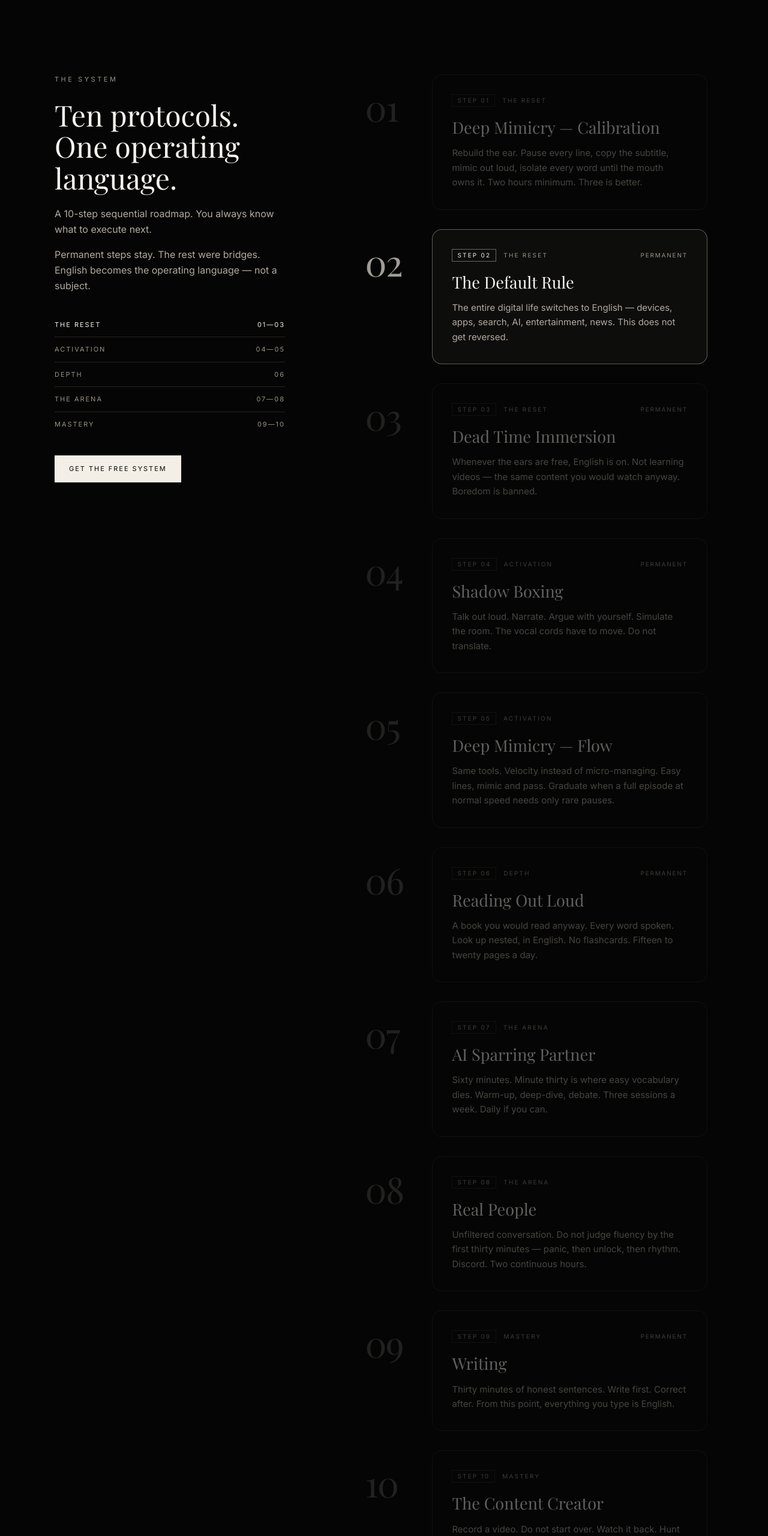
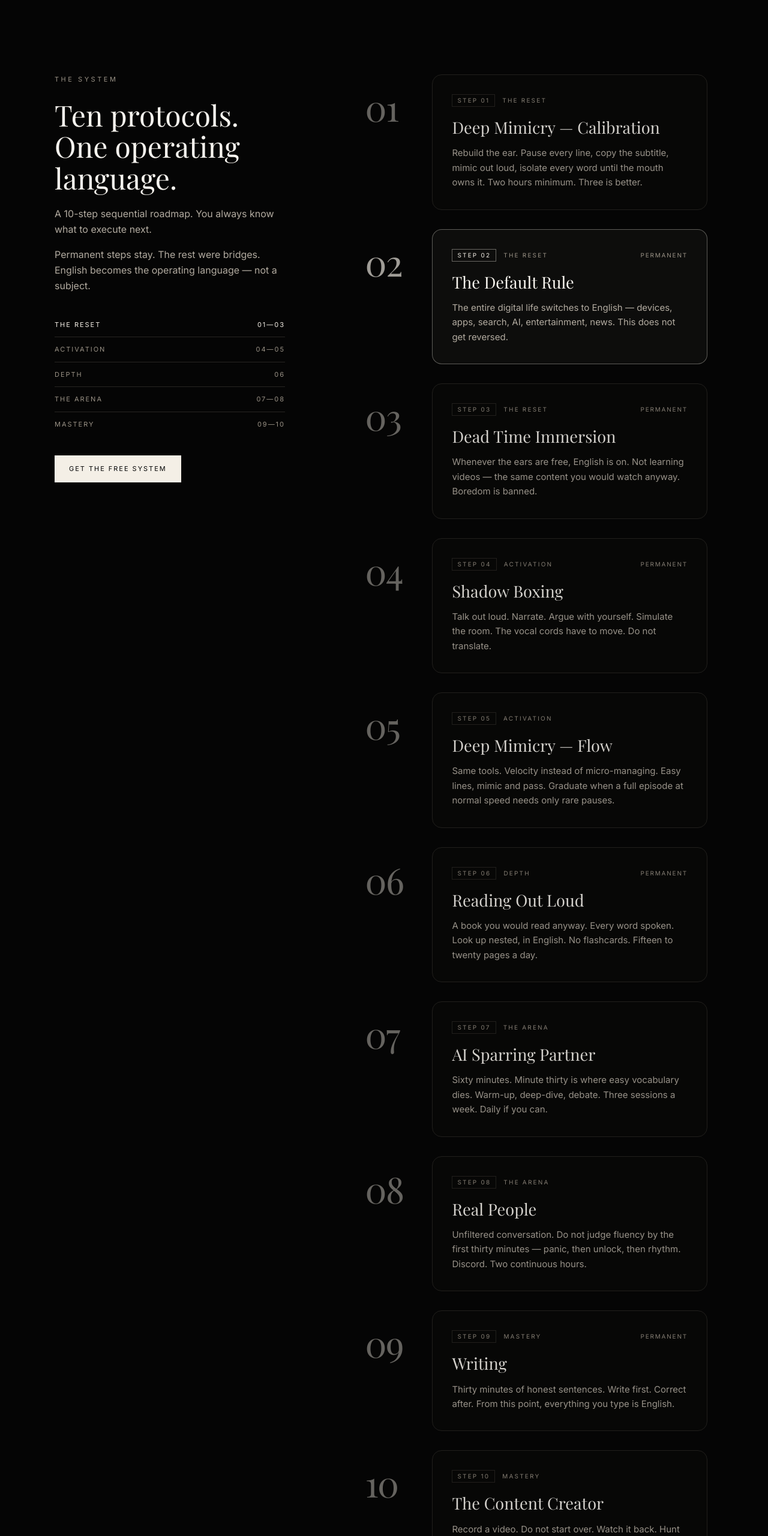
Before and after one commit to bearglobal-rgb/personalprojects, a website built with Vite: page index.html in a window 1280 px wide. Shown: the part 5840-8400 px from the top of the page at 60% size. Built offline with nearby package versions, Linux system fonts and the light colour scheme; a web font is replaced by a local one.

Commit message:
Fix mobile CTA hover and improve inactive System contrast

```diff
--- a/index.html
+++ b/index.html
@@ -166,64 +166,64 @@
                                     <p class="mt-3 text-[15px] leading-relaxed text-body">Rebuild the ear. Pause every line, copy the subtitle, mimic out loud, isolate every word until the mouth owns it. Two hours minimum. Three is better.</p>
                                 </article>
                             </li>
-                            <li id="protocol-02" class="grid grid-cols-[3.5rem_minmax(0,1fr)] items-start gap-3 sm:grid-cols-[5.5rem_minmax(0,1fr)] sm:gap-6"><button type="button" class="relative z-10 bg-void pt-5 pb-[0.38em] text-left font-serif text-4xl leading-none tabular-nums tracking-tight transition-colors duration-500 sm:pt-6 sm:text-6xl text-ink/12 hover:text-ink/35">02</button>
-                                <article class="step-card step-card-permanent rounded-2xl border p-6 transition-[opacity,border-color,background-color] duration-500 sm:p-8 border-line bg-panel/40 opacity-[0.38]">
+                            <li id="protocol-02" class="grid grid-cols-[3.5rem_minmax(0,1fr)] items-start gap-3 sm:grid-cols-[5.5rem_minmax(0,1fr)] sm:gap-6"><button type="button" class="relative z-10 bg-void pt-5 pb-[0.38em] text-left font-serif text-4xl leading-none tabular-nums tracking-tight transition-colors duration-500 sm:pt-6 sm:text-6xl text-ink/40 hover:text-ink/55">02</button>
+                                <article class="step-card step-card-permanent rounded-2xl border p-6 transition-[opacity,border-color,background-color] duration-500 sm:p-8 border-line bg-panel/40 opacity-[0.85]">
                                     <div class="flex flex-wrap items-center gap-x-3 gap-y-2"><span class="border px-2 py-0.5 text-[10px] tracking-[0.22em] uppercase border-line text-mute">Step <!-- -->02</span><button type="button" class="step-phase-label text-[10px] tracking-[0.22em] uppercase text-mute" disabled>The Reset</button><span class="step-permanence ml-auto text-[10px] tracking-[0.18em] uppercase text-mute">Permanent</span></div>
                                     <h3 class="mt-4 font-serif text-2xl leading-snug sm:text-[1.7rem]">The Default Rule</h3>
                                     <p class="mt-3 text-[15px] leading-relaxed text-body">The entire digital life switches to English — devices, apps, search, AI, entertainment, news. This does not get reversed.</p>
                                 </article>
                             </li>
-                            <li id="protocol-03" class="grid grid-cols-[3.5rem_minmax(0,1fr)] items-start gap-3 sm:grid-cols-[5.5rem_minmax(0,1fr)] sm:gap-6"><button type="button" class="relative z-10 bg-void pt-5 pb-[0.38em] text-left font-serif text-4xl leading-none tabular-nums tracking-tight transition-colors duration-500 sm:pt-6 sm:text-6xl text-ink/12 hover:text-ink/35">03</button>
-                                <article class="step-card step-card-permanent rounded-2xl border p-6 transition-[opacity,border-color,background-color] duration-500 sm:p-8 border-line bg-panel/40 opacity-[0.38]">
+                            <li id="protocol-03" class="grid grid-cols-[3.5rem_minmax(0,1fr)] items-start gap-3 sm:grid-cols-[5.5rem_minmax(0,1fr)] sm:gap-6"><button type="button" class="relative z-10 bg-void pt-5 pb-[0.38em] text-left font-serif text-4xl leading-none tabular-nums tracking-tight transition-colors duration-500 sm:pt-6 sm:text-6xl text-ink/40 hover:text-ink/55">03</button>
+                                <article class="step-card step-card-permanent rounded-2xl border p-6 transition-[opacity,border-color,background-color] duration-500 sm:p-8 border-line bg-panel/40 opacity-[0.85]">
                                     <div class="flex flex-wrap items-center gap-x-3 gap-y-2"><span class="border px-2 py-0.5 text-[10px] tracking-[0.22em] uppercase border-line text-mute">Step <!-- -->03</span><button type="button" class="step-phase-label text-[10px] tracking-[0.22em] uppercase text-mute" disabled>The Reset</button><span class="step-permanence ml-auto text-[10px] tracking-[0.18em] uppercase text-mute">Permanent</span></div>
                                     <h3 class="mt-4 font-serif text-2xl leading-snug sm:text-[1.7rem]">Dead Time Immersion</h3>
                                     <p class="mt-3 text-[15px] leading-relaxed text-body">Whenever the ears are free, English is on. Not learning videos — the same content you would watch anyway. Boredom is banned.</p>
                                 </article>
                             </li>
-                            <li id="protocol-04" class="grid grid-cols-[3.5rem_minmax(0,1fr)] items-start gap-3 sm:grid-cols-[5.5rem_minmax(0,1fr)] sm:gap-6"><button type="button" class="relative z-10 bg-void pt-5 pb-[0.38em] text-left font-serif text-4xl leading-none tabular-nums tracking-tight transition-colors duration-500 sm:pt-6 sm:text-6xl text-ink/12 hover:text-ink/35">04</button>
-                                <article class="step-card step-card-permanent rounded-2xl border p-6 transition-[opacity,border-color,background-color] duration-500 sm:p-8 border-line bg-panel/40 opacity-[0.38]">
+                            <li id="protocol-04" class="grid grid-cols-[3.5rem_minmax(0,1fr)] items-start gap-3 sm:grid-cols-[5.5rem_minmax(0,1fr)] sm:gap-6"><button type="button" class="relative z-10 bg-void pt-5 pb-[0.38em] text-left font-serif text-4xl leading-none tabular-nums tracking-tight transition-colors duration-500 sm:pt-6 sm:text-6xl text-ink/40 hover:text-ink/55">04</button>
+                                <article class="step-card step-card-permanent rounded-2xl border p-6 transition-[opacity,border-color,background-color] duration-500 sm:p-8 border-line bg-panel/40 opacity-[0.85]">
                                     <div class="flex flex-wrap items-center gap-x-3 gap-y-2"><span class="border px-2 py-0.5 text-[10px] tracking-[0.22em] uppercase border-line text-mute">Step <!-- -->04</span><button type="button" class="step-phase-label text-[10px] tracking-[0.22em] uppercase text-mute" disabled>Activation</button><span class="step-permanence ml-auto text-[10px] tracking-[0.18em] uppercase text-mute">Permanent</span></div>
                                     <h3 class="mt-4 font-serif text-2xl leading-snug sm:text-[1.7rem]">Shadow Boxing</h3>
                                     <p class="mt-3 text-[15px] leading-relaxed text-body">Talk out loud. Narrate. Argue with yourself. Simulate the room. The vocal cords have to move. Do not translate.</p>
                                 </article>
                             </li>
-                            <li id="protocol-05" class="grid grid-cols-[3.5rem_minmax(0,1fr)] items-start gap-3 sm:grid-cols-[5.5rem_minmax(0,1fr)] sm:gap-6"><button type="button" class="relative z-10 bg-void pt-5 pb-[0.38em] text-left font-serif text-4xl leading-none tabular-nums tracking-tight transition-colors duration-500 sm:pt-6 sm:text-6xl text-ink/12 hover:text-ink/35">05</button>
-                                <article class="step-card rounded-2xl border p-6 transition-[opacity,border-color,background-color] duration-500 sm:p-8 border-line bg-panel/40 opacity-[0.38]">
+                            <li id="protocol-05" class="grid grid-cols-[3.5rem_minmax(0,1fr)] items-start gap-3 sm:grid-cols-[5.5rem_minmax(0,1fr)] sm:gap-6"><button type="button" class="relative z-10 bg-void pt-5 pb-[0.38em] text-left font-serif text-4xl leading-none tabular-nums tracking-tight transition-colors duration-500 sm:pt-6 sm:text-6xl text-ink/40 hover:text-ink/55">05</button>
+                                <article class="step-card rounded-2xl border p-6 transition-[opacity,border-color,background-color] duration-500 sm:p-8 border-line bg-panel/40 opacity-[0.85]">
                                     <div class="flex flex-wrap items-center gap-x-3 gap-y-2"><span class="border px-2 py-0.5 text-[10px] tracking-[0.22em] uppercase border-line text-mute">Step <!-- -->05</span><button type="button" class="step-phase-label text-[10px] tracking-[0.22em] uppercase text-mute" disabled>Activation</button></div>
                                     <h3 class="mt-4 font-serif text-2xl leading-snug sm:text-[1.7rem]">Deep Mimicry — Flow</h3>
                                     <p class="mt-3 text-[15px] leading-relaxed text-body">Same tools. Velocity instead of micro-managing. Easy lines, mimic and pass. Graduate when a full episode at normal speed needs only rare pauses.</p>
                                 </article>
                             </li>
-                            <li id="protocol-06" class="grid grid-cols-[3.5rem_minmax(0,1fr)] items-start gap-3 sm:grid-cols-[5.5rem_minmax(0,1fr)] sm:gap-6"><button type="button" class="relative z-10 bg-void pt-5 pb-[0.38em] text-left font-serif text-4xl leading-none tabular-nums tracking-tight transition-colors duration-500 sm:pt-6 sm:text-6xl text-ink/12 hover:text-ink/35">06</button>
-                                <article class="step-card step-card-permanent rounded-2xl border p-6 transition-[opacity,border-color,background-color] duration-500 sm:p-8 border-line bg-panel/40 opacity-[0.38]">
+                            <li id="protocol-06" class="grid grid-cols-[3.5rem_minmax(0,1fr)] items-start gap-3 sm:grid-cols-[5.5rem_minmax(0,1fr)] sm:gap-6"><button type="button" class="relative z-10 bg-void pt-5 pb-[0.38em] text-left font-serif text-4xl leading-none tabular-nums tracking-tight transition-colors duration-500 sm:pt-6 sm:text-6xl text-ink/40 hover:text-ink/55">06</button>
+                                <article class="step-card step-card-permanent rounded-2xl border p-6 transition-[opacity,border-color,background-color] duration-500 sm:p-8 border-line bg-panel/40 opacity-[0.85]">
                                     <div class="flex flex-wrap items-center gap-x-3 gap-y-2"><span class="border px-2 py-0.5 text-[10px] tracking-[0.22em] uppercase border-line text-mute">Step <!-- -->06</span><button type="button" class="step-phase-label text-[10px] tracking-[0.22em] uppercase text-mute" disabled>Depth</button><span class="step-permanence ml-auto text-[10px] tracking-[0.18em] uppercase text-mute">Permanent</span></div>
                                     <h3 class="mt-4 font-serif text-2xl leading-snug sm:text-[1.7rem]">Reading Out Loud</h3>
                                     <p class="mt-3 text-[15px] leading-relaxed text-body">A book you would read anyway. Every word spoken. Look up nested, in English. No flashcards. Fifteen to twenty pages a day.</p>
                                 </article>
                             </li>
-                            <li id="protocol-07" class="grid grid-cols-[3.5rem_minmax(0,1fr)] items-start gap-3 sm:grid-cols-[5.5rem_minmax(0,1fr)] sm:gap-6"><button type="button" class="relative z-10 bg-void pt-5 pb-[0.38em] text-left font-serif text-4xl leading-none tabular-nums tracking-tight transition-colors duration-500 sm:pt-6 sm:text-6xl text-ink/12 hover:text-ink/35">07</button>
-                                <article class="step-card rounded-2xl border p-6 transition-[opacity,border-color,background-color] duration-500 sm:p-8 border-line bg-panel/40 opacity-[0.38]">
+                            <li id="protocol-07" class="grid grid-cols-[3.5rem_minmax(0,1fr)] items-start gap-3 sm:grid-cols-[5.5rem_minmax(0,1fr)] sm:gap-6"><button type="button" class="relative z-10 bg-void pt-5 pb-[0.38em] text-left font-serif text-4xl leading-none tabular-nums tracking-tight transition-colors duration-500 sm:pt-6 sm:text-6xl text-ink/40 hover:text-ink/55">07</button>
+                                <article class="step-card rounded-2xl border p-6 transition-[opacity,border-color,background-color] duration-500 sm:p-8 border-line bg-panel/40 opacity-[0.85]">
                                     <div class="flex flex-wrap items-center gap-x-3 gap-y-2"><span class="border px-2 py-0.5 text-[10px] tracking-[0.22em] uppercase border-line text-mute">Step <!-- -->07</span><button type="button" class="step-phase-label text-[10px] tracking-[0.22em] uppercase text-mute" disabled>The Arena</button></div>
                                     <h3 class="mt-4 font-serif text-2xl leading-snug sm:text-[1.7rem]">AI Sparring Partner</h3>
                                     <p class="mt-3 text-[15px] leading-relaxed text-body">Sixty minutes. Minute thirty is where easy vocabulary dies. Warm-up, deep-dive, debate. Three sessions a week. Daily if you can.</p>
                                 </article>
                             </li>
-                            <li id="protocol-08" class="grid grid-cols-[3.5rem_minmax(0,1fr)] items-start gap-3 sm:grid-cols-[5.5rem_minmax(0,1fr)] sm:gap-6"><button type="button" class="relative z-10 bg-void pt-5 pb-[0.38em] text-left font-serif text-4xl leading-none tabular-nums tracking-tight transition-colors duration-500 sm:pt-6 sm:text-6xl text-ink/12 hover:text-ink/35">08</button>
-                                <article class="step-card rounded-2xl border p-6 transition-[opacity,border-color,background-color] duration-500 sm:p-8 border-line bg-panel/40 opacity-[0.38]">
+                            <li id="protocol-08" class="grid grid-cols-[3.5rem_minmax(0,1fr)] items-start gap-3 sm:grid-cols-[5.5rem_minmax(0,1fr)] sm:gap-6"><button type="button" class="relative z-10 bg-void pt-5 pb-[0.38em] text-left font-serif text-4xl leading-none tabular-nums tracking-tight transition-colors duration-500 sm:pt-6 sm:text-6xl text-ink/40 hover:text-ink/55">08</button>
+                                <article class="step-card rounded-2xl border p-6 transition-[opacity,border-color,background-color] duration-500 sm:p-8 border-line bg-panel/40 opacity-[0.85]">
                                     <div class="flex flex-wrap items-center gap-x-3 gap-y-2"><span class="border px-2 py-0.5 text-[10px] tracking-[0.22em] uppercase border-line text-mute">Step <!-- -->08</span><button type="button" class="step-phase-label text-[10px] tracking-[0.22em] uppercase text-mute" disabled>The Arena</button></div>
                                     <h3 class="mt-4 font-serif text-2xl leading-snug sm:text-[1.7rem]">Real People</h3>
                                     <p class="mt-3 text-[15px] leading-relaxed text-body">Unfiltered conversation. Do not judge fluency by the first thirty minutes — panic, then unlock, then rhythm. Discord. Two continuous hours.</p>
                                 </article>
                             </li>
-                            <li id="protocol-09" class="grid grid-cols-[3.5rem_minmax(0,1fr)] items-start gap-3 sm:grid-cols-[5.5rem_minmax(0,1fr)] sm:gap-6"><button type="button" class="relative z-10 bg-void pt-5 pb-[0.38em] text-left font-serif text-4xl leading-none tabular-nums tracking-tight transition-colors duration-500 sm:pt-6 sm:text-6xl text-ink/12 hover:text-ink/35">09</button>
-                                <article class="step-card step-card-permanent rounded-2xl border p-6 transition-[opacity,border-color,background-color] duration-500 sm:p-8 border-line bg-panel/40 opacity-[0.38]">
+                            <li id="protocol-09" class="grid grid-cols-[3.5rem_minmax(0,1fr)] items-start gap-3 sm:grid-cols-[5.5rem_minmax(0,1fr)] sm:gap-6"><button type="button" class="relative z-10 bg-void pt-5 pb-[0.38em] text-left font-serif text-4xl leading-none tabular-nums tracking-tight transition-colors duration-500 sm:pt-6 sm:text-6xl text-ink/40 hover:text-ink/55">09</button>
+                                <article class="step-card step-card-permanent rounded-2xl border p-6 transition-[opacity,border-color,background-color] duration-500 sm:p-8 border-line bg-panel/40 opacity-[0.85]">
                                     <div class="flex flex-wrap items-center gap-x-3 gap-y-2"><span class="border px-2 py-0.5 text-[10px] tracking-[0.22em] uppercase border-line text-mute">Step <!-- -->09</span><button type="button" class="step-phase-label text-[10px] tracking-[0.22em] uppercase text-mute" disabled>Mastery</button><span class="step-permanence ml-auto text-[10px] tracking-[0.18em] uppercase text-mute">Permanent</span></div>
                                     <h3 class="mt-4 font-serif text-2xl leading-snug sm:text-[1.7rem]">Writing</h3>
                                     <p class="mt-3 text-[15px] leading-relaxed text-body">Thirty minutes of honest sentences. Write first. Correct after. From this point, everything you type is English.</p>
                                 </article>
                             </li>
-                            <li id="protocol-10" class="grid grid-cols-[3.5rem_minmax(0,1fr)] items-start gap-3 sm:grid-cols-[5.5rem_minmax(0,1fr)] sm:gap-6"><button type="button" class="relative z-10 bg-void pt-5 pb-[0.38em] text-left font-serif text-4xl leading-none tabular-nums tracking-tight transition-colors duration-500 sm:pt-6 sm:text-6xl text-ink/12 hover:text-ink/35">10</button>
-                                <article class="step-card rounded-2xl border p-6 transition-[opacity,border-color,background-color] duration-500 sm:p-8 border-line bg-panel/40 opacity-[0.38]">
+                            <li id="protocol-10" class="grid grid-cols-[3.5rem_minmax(0,1fr)] items-start gap-3 sm:grid-cols-[5.5rem_minmax(0,1fr)] sm:gap-6"><button type="button" class="relative z-10 bg-void pt-5 pb-[0.38em] text-left font-serif text-4xl leading-none tabular-nums tracking-tight transition-colors duration-500 sm:pt-6 sm:text-6xl text-ink/40 hover:text-ink/55">10</button>
+                                <article class="step-card rounded-2xl border p-6 transition-[opacity,border-color,background-color] duration-500 sm:p-8 border-line bg-panel/40 opacity-[0.85]">
                                     <div class="flex flex-wrap items-center gap-x-3 gap-y-2"><span class="border px-2 py-0.5 text-[10px] tracking-[0.22em] uppercase border-line text-mute">Step <!-- -->10</span><button type="button" class="step-phase-label text-[10px] tracking-[0.22em] uppercase text-mute" disabled>Mastery</button></div>
                                     <h3 class="mt-4 font-serif text-2xl leading-snug sm:text-[1.7rem]">The Content Creator</h3>
                                     <p class="mt-3 text-[15px] leading-relaxed text-body">Record a video. Do not start over. Watch it back. Hunt the errors. Re-record. One a week. Mastery is becoming your own teacher.</p>
--- a/src/styles.css
+++ b/src/styles.css
@@ -64,7 +64,7 @@
   -webkit-mask: url('/assets/Swan-Academy-Monogram-White-Master.svg') center / contain no-repeat;
   mask: url('/assets/Swan-Academy-Monogram-White-Master.svg') center / contain no-repeat;
 }
-.site-header nav a:hover { color: var(--color-ink); }
+.site-header nav a[href^="#"]:hover { color: var(--color-ink); }
 @media (hover: hover) {
   .phase-link:hover { color: var(--color-ink); }
 }
@@ -90,7 +90,7 @@
 .system-timeline > ol > li { scroll-margin-top: 8rem; }
 [data-progress] { will-change: transform; transition: transform 500ms ease; }
 .system-timeline .step-card {
-  opacity: .38;
+  opacity: .85;
   border-color: var(--color-line);
   background-color: color-mix(in srgb, var(--color-panel) 40%, transparent);
 }
@@ -99,8 +99,8 @@
   border-color: color-mix(in srgb, var(--color-ink) 35%, transparent);
   background-color: var(--color-panel);
 }
-.system-timeline li > button { color: color-mix(in srgb, var(--color-ink) 12%, transparent); }
-.system-timeline li > button:hover { color: color-mix(in srgb, var(--color-ink) 35%, transparent); }
+.system-timeline li > button { color: color-mix(in srgb, var(--color-ink) 40%, transparent); }
+.system-timeline li > button:hover { color: color-mix(in srgb, var(--color-ink) 55%, transparent); }
 .system-timeline li[data-active="true"] > button { color: color-mix(in srgb, var(--color-ink) 65%, transparent); }
 .system-timeline li .step-card > div > span:first-child {
   color: var(--color-mute);
```
Also changed, not shown: tests/site.spec.js (+51 -2 lines), README.md.
